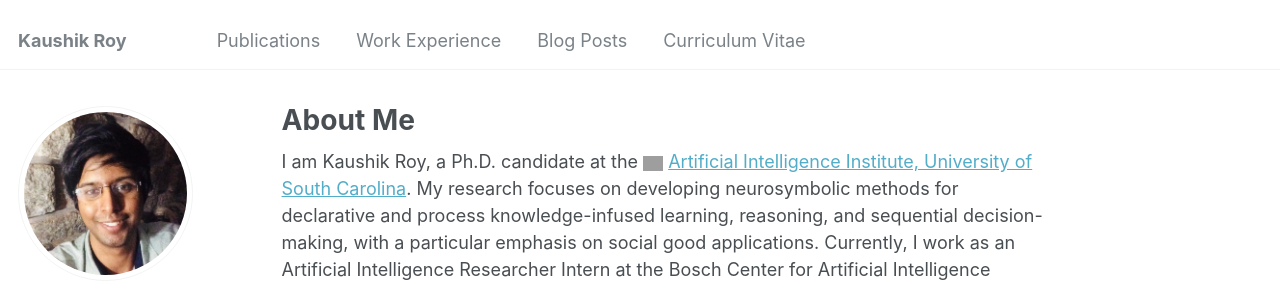
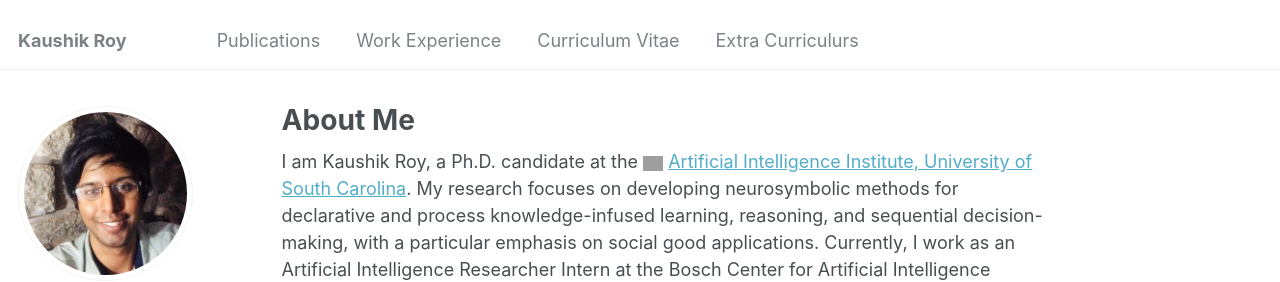
Before and after one commit to kauroy1994/home, a Jekyll site: the page built from _pages/about.md, in a window 1280 px wide. Shown: the top 282 px of the page. Built offline with Jekyll 4.4.1, drawn with Linux system fonts in a browser that asks for light colours; some web fonts are replaced; grey boxes are pictures that could not be loaded.

Commit message:
Update navigation.yml

```diff
--- a/_data/navigation.yml
+++ b/_data/navigation.yml
@@ -4,7 +4,7 @@ main:
     url: /publications/
   - title: "Work Experience"
     url: /cv/
-  - title: "Blog Posts"
-    url: /year-archive/
   - title: "Curriculum Vitae"
     url: /markdown/
+  - title: "Extra Curriculurs"
+    url: /year-archive/
```
